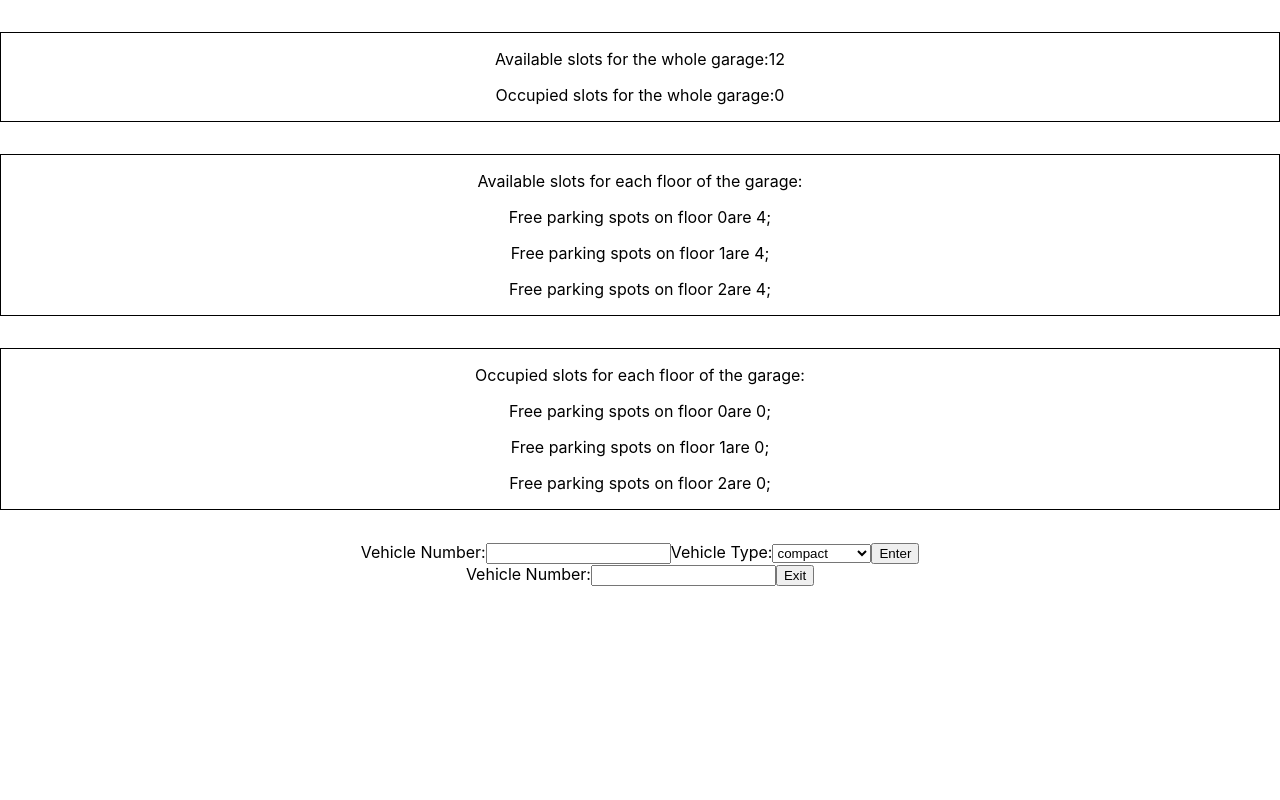
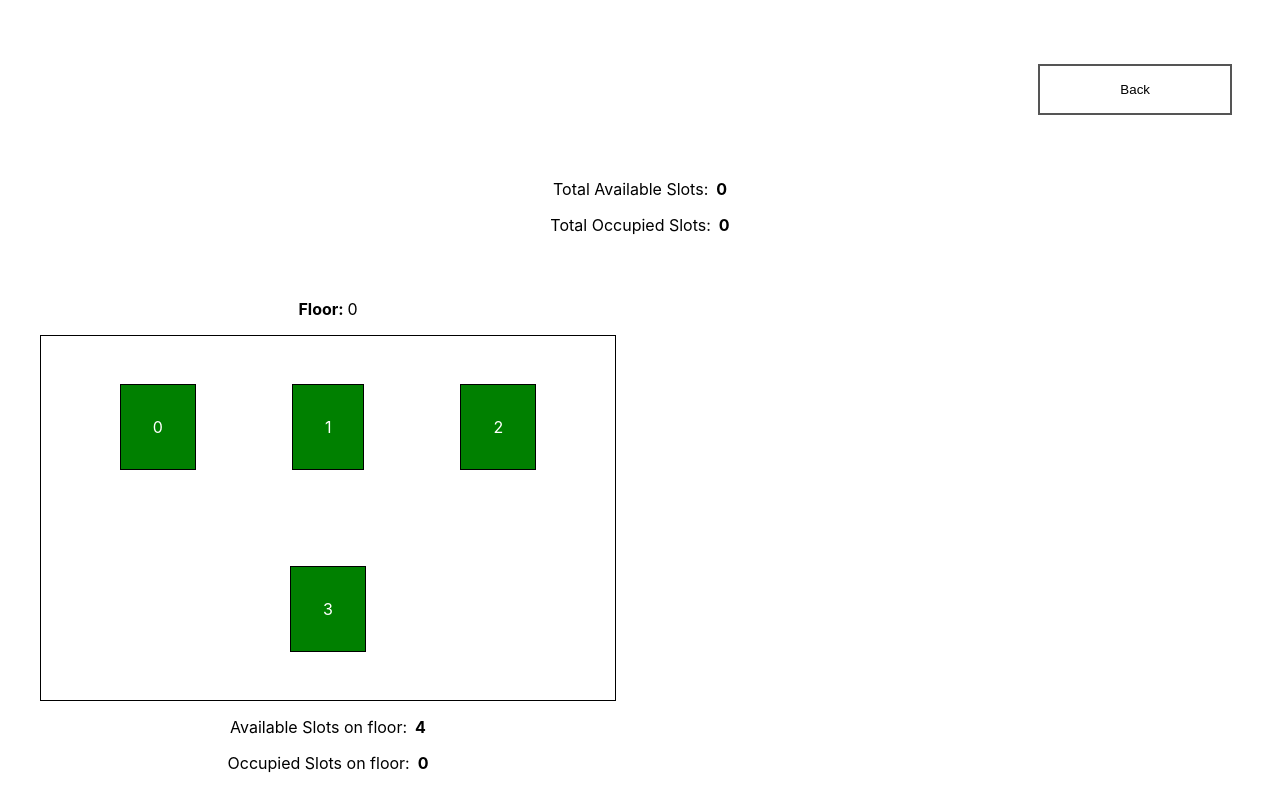
Before and after one commit to AnjuBudhwanBala/parking-garage, a React (Create React App) app: page /admin in a window 1280 px wide. Shown: the top 800 px of the page. Built offline with nearby package versions, Linux system fonts and the light colour scheme.

Commit message:
Routes added to navigate between the components

```diff
--- a/package.json
+++ b/package.json
@@ -12,6 +12,7 @@
     "@types/react-dom": "^18.0.9",
     "react": "^18.2.0",
     "react-dom": "^18.2.0",
+    "react-router-dom": "^6.5.0",
     "react-scripts": "5.0.1",
     "typescript": "^4.9.4",
     "web-vitals": "^2.1.4"
--- a/src/App.css
+++ b/src/App.css
@@ -13,26 +13,49 @@
     }
 }
 
-.App-header {
-  background-color: #282c34;
-  min-height: 100vh;
+.adminButton {
     display: flex;
-  flex-direction: column;
-  align-items: center;
-  justify-content: center;
-  font-size: calc(10px + 2vmin);
+    justify-content: right;
+    margin: 4rem 3rem;
+}
+.adminButton button {
+    padding: 1rem 5rem;
+    background-color: white;
+    color: black;
+    border: 2px solid #555555;
+}
+.adminButton button:hover {
+    background-color: #555555;
+    color: white;
+    cursor: pointer;
+}
+.floor {
+    display: flex;
+    flex-wrap: wrap;
+}
+.floorItems {
+    flex-basis: 45%;
+    margin: 2rem 2.5rem;
+}
+.floorSpots {
+    border: 1px solid black;
+}
+.floorSpots div {
+    border: 1px solid black;
+    display: inline-flex;
+    padding: 2rem;
+    margin: 3rem;
     color: white;
 }
-
-.App-link {
-  color: #61dafb;
+.green {
+    background-color: green;
 }
-
-@keyframes App-logo-spin {
-  from {
-    transform: rotate(0deg);
+.red {
+    background-color: red;
 }
-  to {
-    transform: rotate(360deg);
+.floorNumber {
+    padding: 1rem 0;
 }
+.slotsNumber {
+    padding-left: 0.5rem;
 }
--- a/src/App.tsx
+++ b/src/App.tsx
@@ -1,7 +1,8 @@
 import { useEffect, useState } from "react";
 import ParkingSpots from "./ParkingSpots/ParkingSpots";
-import EnterParking from "./EnterParking/EnterParking";
-import ExitParking from "./ExitParking";
+import { BrowserRouter, Routes, Route } from "react-router-dom";
+import Admin from "./Admin";
+import LandingPage from "./LandingPage";
 import "./App.css";
 
 export enum ParkingSpotType {
@@ -50,15 +51,27 @@ function App() {
 
     return (
         <div className="App">
-            <ParkingSpots floorData={parkingGarageData.floors} />
-            <EnterParking
-                setParkingGarageData={setParkingGarageData}
-                parkingGarageData={parkingGarageData}
-            />
-            <ExitParking
-                setParkingGarageData={setParkingGarageData}
-                parkingGarageData={parkingGarageData}
-            />
+            <BrowserRouter>
+                <Routes>
+                    <Route
+                        path="/"
+                        element={
+                            <LandingPage
+                                setParkingGarageData={setParkingGarageData}
+                                parkingGarageData={parkingGarageData}
+                            />
+                        }
+                    />
+                    <Route
+                        path="/admin"
+                        element={
+                            <Admin parkingGarageData={parkingGarageData} />
+                        }
+                    />
+                </Routes>
+            </BrowserRouter>
+
+            {/* <ParkingSpots parkingGarageData={parkingGarageData} /> */}
         </div>
     );
 }
--- /dev/null
+++ b/src/LandingPage.tsx
@@ -0,0 +1,33 @@
+import EnterParking from "./EnterParking/EnterParking";
+import ExitParking from "./ExitParking";
+import { ParkingGarage } from "./App";
+import { useNavigate } from "react-router-dom";
+import "./App.css";
+
+type IProps = {
+    setParkingGarageData: (v: ParkingGarage) => void;
+    parkingGarageData: ParkingGarage;
+};
+
+const LandingPage = (props: IProps) => {
+    const { setParkingGarageData, parkingGarageData } = props;
+    const navigate = useNavigate();
+    return (
+        <>
+            <div className="adminButton">
+                <button onClick={(_) => navigate("/admin")}>Admin</button>
+            </div>
+
+            <EnterParking
+                setParkingGarageData={setParkingGarageData}
+                parkingGarageData={parkingGarageData}
+            />
+            <ExitParking
+                setParkingGarageData={setParkingGarageData}
+                parkingGarageData={parkingGarageData}
+            />
+        </>
+    );
+};
+
+export default LandingPage;
--- a/src/ParkingSpots/ParkingSpots.tsx
+++ b/src/ParkingSpots/ParkingSpots.tsx
@@ -1,8 +1,13 @@
 import React, { useEffect, useState } from "react";
-import { ParkingSpotType, ParkingSpot, Floor } from "../App";
+import { ParkingGarage, ParkingSpotType, ParkingSpot, Floor } from "../App";
 import "./Style.css";
 
-function ParkingSpots(props: any) {
+type IProps = {
+    parkingGarageData: ParkingGarage;
+};
+
+function ParkingSpots(props: IProps) {
+    const floorData = props.parkingGarageData.floors;
     const [totalParkingSpots, setTotalParkingSpots] = useState(0);
     const [totalAvailableParkingSpots, setTotalAvailableParkingSpots] =
         useState(0);
@@ -12,8 +17,8 @@ function ParkingSpots(props: any) {
     useEffect(() => {
         let totalParkingSpotsOfGarage = 0;
         let totalAvailableParkingSpotsOfGarage = 0;
-        props.floorData &&
-            props.floorData.map((floor: Floor) => {
+        floorData &&
+            floorData.map((floor: Floor) => {
                 let floorAvailableParkingSpots = 0;
                 let floorOccupiedParkingSpots = 0;
                 floor.parkingSpots &&
@@ -45,7 +50,7 @@ function ParkingSpots(props: any) {
                     },
                 ]);
             });
-    }, [props.floorData]);
+    }, [floorData]);
 
     return (
         <>
```
Lines whose indentation alone changed are shown as unchanged.
